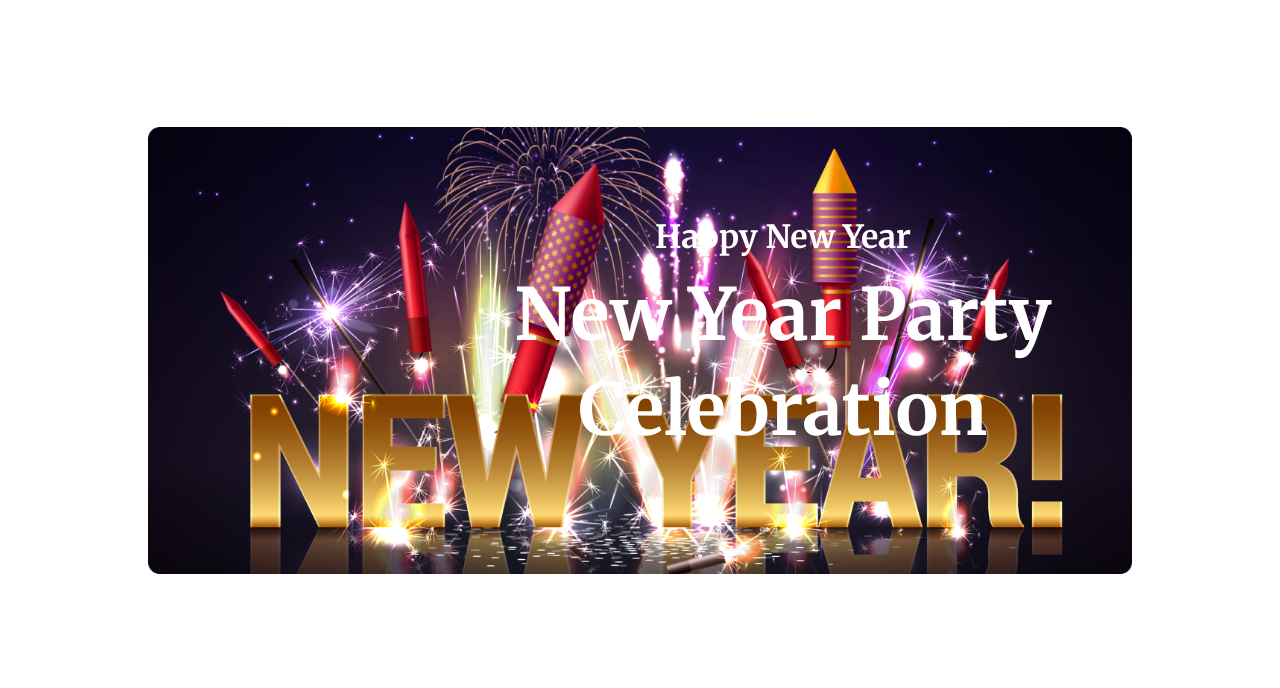
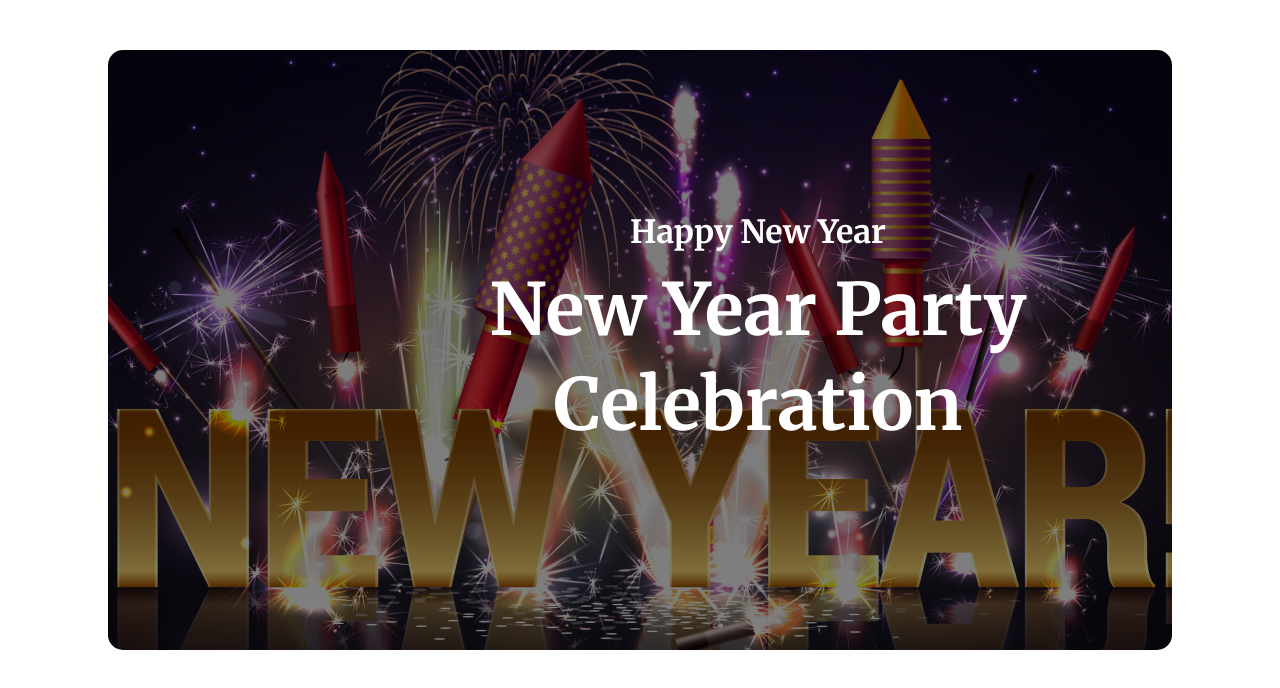
Before and after one commit to jnakht/new-year-new-mission, a plain HTML site: page index.html in a window 1280 px wide. Drawn offline with Linux system fonts and the light colour scheme.

Commit message:
banner done

```diff
--- a/styles/styles.css
+++ b/styles/styles.css
@@ -6,13 +6,14 @@
 
 /* banner */
 .banner {
-    background-image: url('../resources/Banner\ Image.png');
-    background-size: contain;
-    background-position: center;
+    background-image: linear-gradient(rgba(0, 0, 0, 0.527), rgba(0, 0, 0, 0.5)), url('../resources/Banner\ Image.png');
     height: 600px;
+    background-position: top center;
     background-repeat: no-repeat;
-    margin: 50px 140px;
-    background: linear-gradient(rgb(0, 0, 0.1), rgba(0, 0, 0, 0.)), url('../resources/Banner\ Image.png');
+    margin-left: 100px;
+    margin-right: 100px;
+    border-radius: 15px;
+    margin-top: 50px;
 }
 
 .banner-greeting {
@@ -31,7 +32,9 @@
 }
 
 .banner-description {
-    width: 590px;
-    padding-top: 135px;
-    padding-left: 340px;
+    display: flex;
+    flex-direction: column;
+    width: 600px;
+    margin-left: 350px;
+    padding-top: 130px;
 }
```
